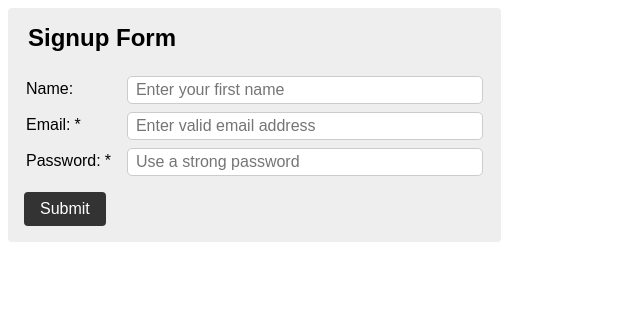
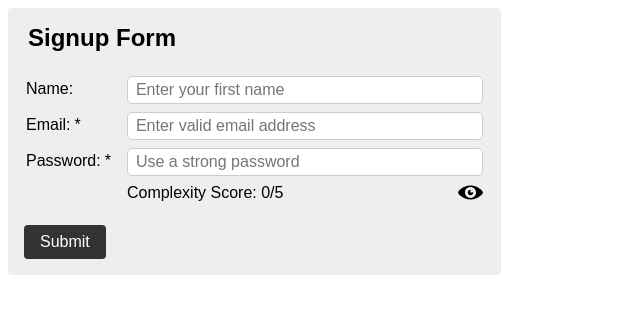
Before and after one commit to smohadjer/react-signup-form, a React (Vite) app: page / in a window 1280 px wide. Shown: the top 314 px of the page, without its empty margins (0-640 px from the left). Built offline with nearby package versions, Linux system fonts and the light colour scheme.

Commit message:
adds password score

```diff
--- a/src/App.css
+++ b/src/App.css
@@ -32,6 +32,8 @@ form {
         background-color: #fcd4da;
         border-color: #c70000;
 
+
+        + div + .error,
         + .error {
             display: block;
             padding-top: 0.25em;
@@ -40,6 +42,17 @@ form {
             @media (min-width: 768px) {
                 padding-bottom: 0.5em;
             }
+        }
+    }
+
+    .password-checker {
+        display: flex;
+        margin: 0.25em 0;
+        justify-content: space-between;
+        align-items: center;
+
+        img {
+            cursor: pointer;
         }
     }
 
--- a/src/App.tsx
+++ b/src/App.tsx
@@ -1,6 +1,6 @@
 import { Field } from './Field';
-import formFields from './form.json'
-import './App.css'
+import formFields from './form.json';
+import './App.css';
 
 export default function App() {
   return (
--- a/src/Field.tsx
+++ b/src/Field.tsx
@@ -1,3 +1,6 @@
+import { useState } from "react";
+import imgUrl from './assets/eye.svg'
+
 interface Props {
     id: string,
     label: string,
@@ -9,6 +12,38 @@ interface Props {
 }
 
 export function Field(props: Props) {
+    const [score, setScore] = useState(0);
+    const [type, setType] = useState('password');
+
+    function onInputHandler(e) {
+        const password = e.target.value;
+        let tempScore = 0;
+        validationRules.forEach((item, i) => {
+            const isValid = item.regex.test(password);
+            if(isValid) {
+                tempScore++;
+            }
+        });
+        setScore(tempScore);
+    }
+
+    function onClickHandler(e) {
+        if (type === 'password') {
+            setType('text');
+        } else {
+            setType('password');
+        }
+
+    }
+
+    const validationRules = [
+        { regex: /.{8,}/ }, // min 8 letters,
+        { regex: /[0-9]/ }, // numbers from 0 - 9
+        { regex: /[a-z]/ }, // letters from a - z (lowercase)
+        { regex: /[A-Z]/}, // letters from A-Z (uppercase),
+        { regex: /[^A-Za-z0-9]/} // special characters
+    ]
+
     return (
         <>
             <label
@@ -17,12 +52,25 @@ export function Field(props: Props) {
             >{props.label}:</label>
             <div>
                 <input
+                    { ...(props.inputType === 'password' ?
+                        {onInput: onInputHandler} : {})
+                    }
                     required={props.required}
-                    type={props.inputType}
+
+                    { ...(props.inputType === 'password' ?
+                        {type: type} : {type: props.inputType})
+                    }
+
                     id={props.id}
                     name={props.id}
                     pattern={props.pattern}
                     placeholder={props.placeholder} />
+
+                {props.inputType === 'password' &&
+                <div className="password-checker">
+                    <div>Complexity Score: <span>{score}/5</span></div>
+                    <img width="25" src={imgUrl} alt="show password" onClick={onClickHandler} />
+                </div>}
                 <span className="error">{props.error}</span>
             </div>
         </>
--- a/src/form.json
+++ b/src/form.json
@@ -20,8 +20,8 @@
         "label": "Password",
         "inputType": "password",
         "placeholder": "Use a strong password",
-        "pattern": "^(?=.*[A-Z])(?=.*\\d)(?=.*[@$!%*?&])[A-Za-z\\d@$!%*?&]{8,}$",
-        "error": "Password should have minimum 8 characters, at least one uppercase letter, one number and one of these special characters: @ $ ! % * ? &",
+        "pattern": "^(?=.*[a-z])(?=.*[A-Z])(?=.*\\d)(?=.*[^a-zA-Z\\d])[^\\s]{8,}$",
+        "error": "Password should have minimum 8 characters, at least one uppercase letter, one lowercase letter, one number and one special character.",
         "required": true
     }
 ]
```
Also changed, not shown: src/assets/eye.svg (added).
